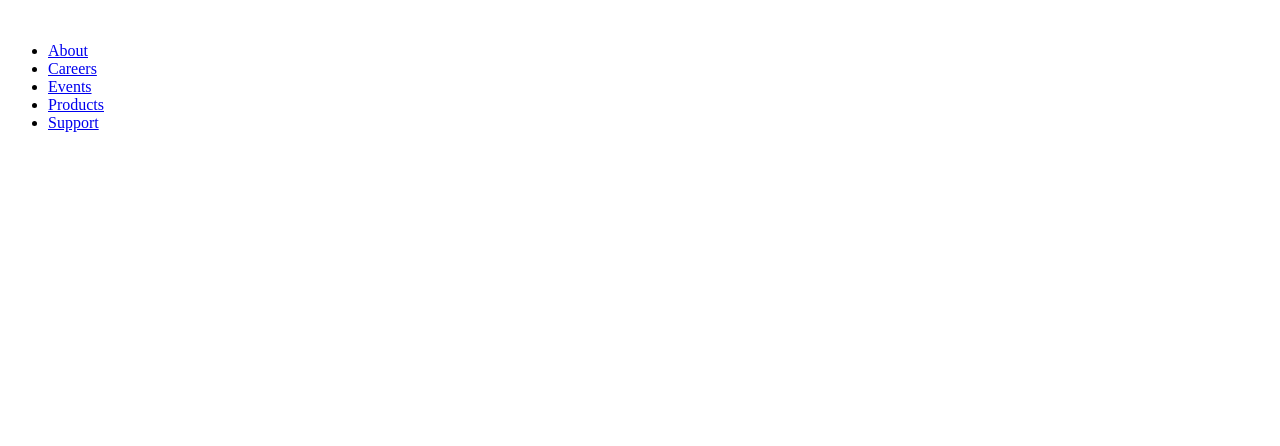
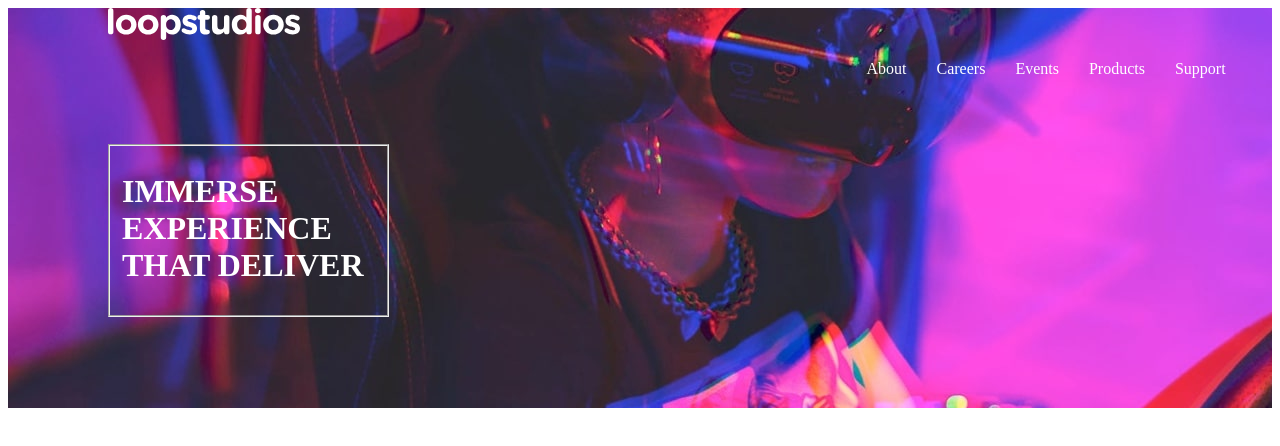
Before and after one commit to NerdsCube/loopstudios, a React (Create React App) app: page / in a window 1280 px wide. Shown: the top 446 px of the page. Built offline with nearby package versions, Linux system fonts and the light colour scheme.

Commit message:
update css for header component

```diff
--- a/public/index.html
+++ b/public/index.html
@@ -15,16 +15,7 @@
       user's mobile device or desktop. See https://developers.google.com/web/fundamentals/web-app-manifest/
     -->
     <link rel="manifest" href="%PUBLIC_URL%/manifest.json" />
-    <!--
-      Notice the use of %PUBLIC_URL% in the tags above.
-      It will be replaced with the URL of the `public` folder during the build.
-      Only files inside the `public` folder can be referenced from the HTML.
-
-      Unlike "/favicon.ico" or "favicon.ico", "%PUBLIC_URL%/favicon.ico" will
-      work correctly both with client-side routing and a non-root public URL.
-      Learn how to configure a non-root public URL by running `npm run build`.
-    -->
-    <title>React App</title>
+    <title>Loopstudios</title>
   </head>
   <body>
     <noscript>You need to enable JavaScript to run this app.</noscript>
--- a/src/components/Header.js
+++ b/src/components/Header.js
@@ -1,10 +1,12 @@
 import React from 'react'
+import logo from '../images/logo.svg'
+import '../style.css'
 
 function Header() {
     return (
         <div className="background">
             <nav>
-                <div className="logo"><img /></div>
+                <div className="logo"><img src={logo} /></div>
                 <ul className="list">
                     <li className="list-item"><a href="#" className="list-anchor">About</a></li>
                     <li className="list-item"><a href="#" className="list-anchor">Careers</a></li>
@@ -13,6 +15,11 @@ function Header() {
                     <li className="list-item"><a href="#" className="list-anchor">Support</a></li>
                 </ul>
             </nav>
+            <div>
+                <fieldset>
+                    <h1>IMMERSE EXPERIENCE THAT DELIVER</h1>
+                </fieldset>
+            </div>
 
         </div>
     )
--- a/src/style.css
+++ b/src/style.css
@@ -1,3 +1,32 @@
 .background{
-    background: url(../src/images/desktop/image-hero.jpg);
+    background: url(../src/images/desktop/image-hero.jpg) no-repeat;
+    position: relative;
+    width: 100%;
+    height: 400px;
 }
+
+nav{
+    margin-left: 100px;
+    margin-right: 20px;
+    width: 90%;
+}
+
+nav ul{
+    float: right;
+    margin-right: 20px;
+}
+li{
+    text-decoration: none;
+    display: inline-block;
+    margin-left: 30px;
+}
+li a{
+    color: #fff;
+    text-decoration: none;
+}
+fieldset{
+    width: 20%;
+    margin-top: 100px;
+    color: #fff;
+    margin-left: 100px;
+}
```
